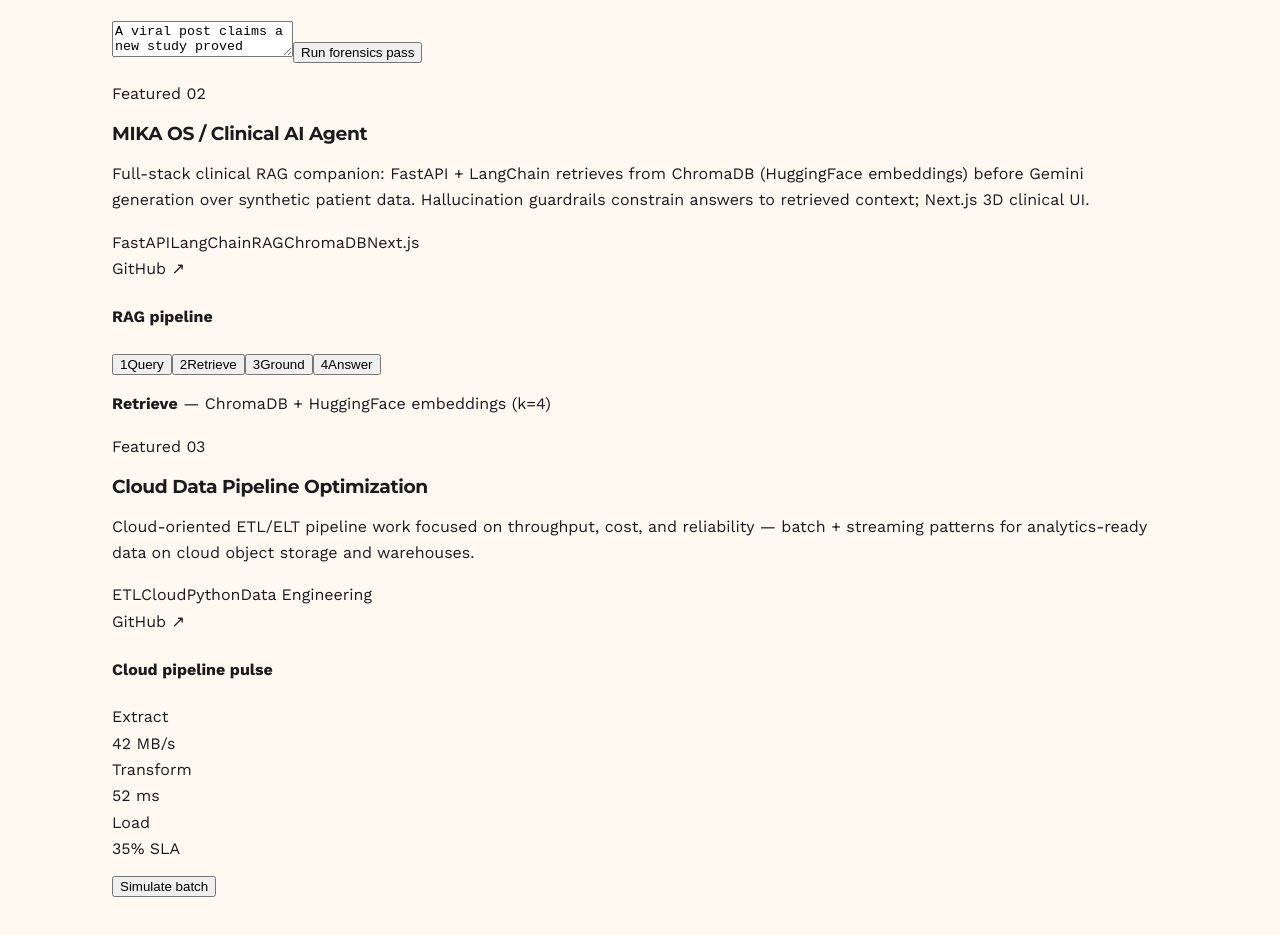
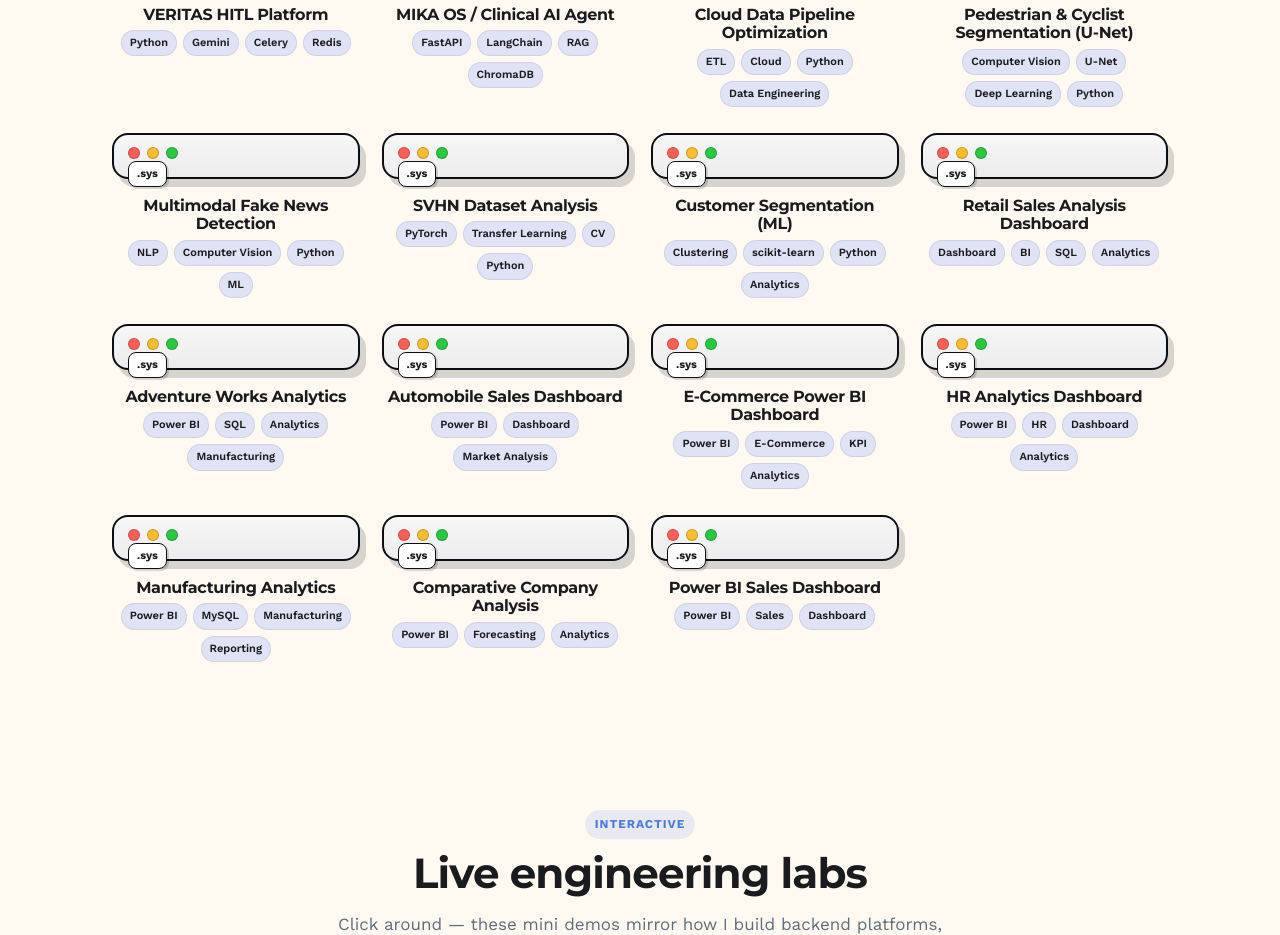
Before and after one commit to khajamujahid/Portfolio, a Next.js app: page / in a window 1280 px wide. Shown: the part 1360-2295 px from the top of the page. Built offline with nearby package versions, Linux system fonts and the light colour scheme.

Commit message:
Revert redesign: restore components/Projects.jsx

```diff
--- a/components/Projects.jsx
+++ b/components/Projects.jsx
@@ -1,242 +1,75 @@
-"use client";
+'use client';
+import { useState } from 'react';
+import { motion } from 'framer-motion';
+import { projects } from '@/lib/data';
 
-import { useMemo, useState } from "react";
-import { projects } from "@/lib/data";
+const allTags = Array.from(new Set(projects.flatMap((p) => p.tags))).sort();
 
-function VeritasStage() {
-  const [claim, setClaim] = useState(
-    "A viral post claims a new study proved coffee cures migraines overnight."
-  );
-  const [report, setReport] = useState(null);
-
-  const inspect = () => {
-    const lower = claim.toLowerCase();
-    const risk =
-      /cure|overnight|guaranteed|secret|100%/.test(lower) ? "elevated" :
-      /study|research|reported/.test(lower) ? "moderate" : "low";
-    setReport({
-      risk,
-      claims: 1,
-      sources: risk === "elevated" ? 0 : 2,
-      note:
-        risk === "elevated"
-          ? "Language cues suggest overclaiming. Flag for fact-check + image forensics."
-          : risk === "moderate"
-            ? "Claim is checkable. Route to Fact Check API and ELA on attached media."
-            : "Weak sensational markers. Still verify provenance before publishing."
-    });
-  };
+export default function Projects() {
+  const [active, setActive] = useState(null);
+  const [tag, setTag] = useState('All');
+  const filtered = tag === 'All' ? projects : projects.filter((p) => p.tags.includes(tag));
 
   return (
-    <div className="mini-panel" aria-live="polite">
-      <h4>Inspect claim</h4>
-      <textarea
-        className="claim-input"
-        value={claim}
-        onChange={(e) => setClaim(e.target.value)}
-        aria-label="Claim text to inspect"
-      />
-      <button type="button" className="chip" onClick={inspect}>
-        Run forensics pass
-      </button>
-      {report && (
-        <div className="claim-result">
-          Risk: <strong>{report.risk}</strong> · extracted claims {report.claims} ·
-          corroborating sources {report.sources}
-          <br />
-          {report.note}
+    <section id="projects" className="section" aria-labelledby="projects-title">
+      <img className="wavy" src="/wavy-bottom.svg" alt="" />
+      <div className="section-head">
+        <h2 id="projects-title">Projects</h2>
+        <p className="lede">A full pass across my GitHub — AI systems, CV/ML, data pipelines, and BI dashboards.</p>
+      </div>
+      <div className="filter-row">
+        {['All', ...allTags].map((t) => (
+          <button key={t} type="button" onClick={() => setTag(t)} className={tag === t ? 'btn chip active' : 'btn chip'}>{t}</button>
+        ))}
+      </div>
+      <div className="projects-grid">
+        {filtered.map((p, i) => (
+          <motion.article
+            key={p.title}
+            className="project-card rich"
+            initial={{ opacity: 0, y: 18 }}
+            whileInView={{ opacity: 1, y: 0 }}
+            viewport={{ once: true }}
+            transition={{ delay: i * 0.05 }}
+            onClick={() => setActive(p)}
+            onKeyDown={(e) => e.key === 'Enter' && setActive(p)}
+            role="button"
+            tabIndex={0}
+          >
+            <div className="window-project">
+              <div className="window-chrome"><i /><i /><i /></div>
+              {/* eslint-disable-next-line @next/next/no-img-element */}
+              <img className="thumb" src={p.image} alt="" loading="lazy" />
+              <span className="file-chip">.sys</span>
+            </div>
+            <div className="project-info">
+              <h3>{p.title}</h3>
+              <div className="modal-tags">{p.tags.slice(0, 4).map((t) => <span key={t}>{t}</span>)}</div>
+            </div>
+          </motion.article>
+        ))}
+      </div>
+
+      {active && (
+        <div className="modal-backdrop" onClick={() => setActive(null)}>
+          <motion.div className="modal" initial={{ opacity: 0, scale: 0.98 }} animate={{ opacity: 1, scale: 1 }} onClick={(e) => e.stopPropagation()}>
+            {/* eslint-disable-next-line @next/next/no-img-element */}
+            <img src={active.image} alt="" />
+            <div className="modal-body">
+              <h3>{active.title}</h3>
+              <p>{active.desc}</p>
+              <pre className="lab-code">{active.preview || '// open the GitHub repo for source'}</pre>
+              <div className="modal-tags">{active.tags.map((t) => <span key={t}>{t}</span>)}</div>
+              <div style={{ display: 'flex', gap: 10, flexWrap: 'wrap', marginTop: 8 }}>
+                {active.links.map((l) => (
+                  <a className="btn primary" key={l.url} href={l.url} target="_blank" rel="noopener">{l.label}</a>
+                ))}
+                <button className="btn" type="button" onClick={() => setActive(null)}>Close</button>
+              </div>
+            </div>
+          </motion.div>
         </div>
       )}
-    </div>
-  );
-}
-
-function MikaStage() {
-  const nodes = [
-    { id: "q", label: "Query", detail: "Clinical question enters the agent" },
-    { id: "r", label: "Retrieve", detail: "ChromaDB + HuggingFace embeddings (k=4)" },
-    { id: "g", label: "Ground", detail: "Guardrails constrain generation to context" },
-    { id: "a", label: "Answer", detail: "Gemini responds only from retrieved docs" }
-  ];
-  const [active, setActive] = useState("r");
-  const current = nodes.find((n) => n.id === active);
-
-  return (
-    <div className="mini-panel">
-      <h4>RAG pipeline</h4>
-      <div className="rag-nodes" role="list">
-        {nodes.map((n, i) => (
-          <button
-            key={n.id}
-            type="button"
-            className={`rag-node${active === n.id ? " is-active" : ""}`}
-            onClick={() => setActive(n.id)}
-            role="listitem"
-          >
-            <span aria-hidden="true">{i + 1}</span>
-            {n.label}
-          </button>
-        ))}
-      </div>
-      <p className="claim-result" style={{ marginTop: "0.85rem" }}>
-        <strong>{current.label}</strong> — {current.detail}
-      </p>
-    </div>
-  );
-}
-
-function PipelineStage() {
-  const [running, setRunning] = useState(false);
-  const [fills, setFills] = useState([42, 58, 35]);
-
-  const run = () => {
-    setRunning(true);
-    setFills([
-      70 + Math.floor(Math.random() * 25),
-      65 + Math.floor(Math.random() * 30),
-      55 + Math.floor(Math.random() * 40)
-    ]);
-    window.setTimeout(() => setRunning(false), 700);
-  };
-
-  const rows = [
-    { name: "Extract", metric: `${fills[0]} MB/s` },
-    { name: "Transform", metric: `${Math.max(12, 110 - fills[1])} ms` },
-    { name: "Load", metric: `${fills[2]}% SLA` }
-  ];
-
-  return (
-    <div className="mini-panel">
-      <h4>Cloud pipeline pulse</h4>
-      <div className="pipeline-viz">
-        {rows.map((row, i) => (
-          <div className="pipe-row" key={row.name}>
-            <span className="mono">{row.name}</span>
-            <div className="pipe-bar" aria-hidden="true">
-              <div className="pipe-fill" style={{ width: `${fills[i]}%` }} />
-            </div>
-            <span className="pipe-metric">{row.metric}</span>
-          </div>
-        ))}
-      </div>
-      <button
-        type="button"
-        className="chip"
-        style={{ marginTop: "0.85rem" }}
-        onClick={run}
-        aria-busy={running}
-      >
-        {running ? "Running…" : "Simulate batch"}
-      </button>
-    </div>
-  );
-}
-
-const STAGES = {
-  veritas: VeritasStage,
-  mika: MikaStage,
-  pipeline: PipelineStage
-};
-
-const TINTS = ["violet", "gold", "blue"];
-
-export default function Projects() {
-  const featured = useMemo(
-    () => projects.filter((p) => p.featured).slice(0, 3),
-    []
-  );
-  const rest = useMemo(() => projects.filter((p) => !p.featured), []);
-
-  return (
-    <section className="section" id="work" aria-labelledby="work-title">
-      <div className="section-head">
-        <div>
-          <p className="eyebrow">Selected work</p>
-          <h2 id="work-title" className="section-title">
-            Built to be inspected.
-          </h2>
-        </div>
-        <p className="section-note">
-          Independent tools and platform work — forensics, clinical RAG, and cloud pipelines with
-          interactive stages you can poke.
-        </p>
-      </div>
-
-      <div className="featured-stack">
-        {featured.map((project, index) => {
-          const Stage = STAGES[project.stage] || PipelineStage;
-          return (
-            <article
-              key={project.title}
-              className={`feature-card feature-card--${TINTS[index % TINTS.length]}`}
-            >
-              <div className="feature-copy">
-                <div>
-                  <p className="feature-kicker">Featured 0{index + 1}</p>
-                  <h3 className="feature-title">{project.title}</h3>
-                  <p className="feature-desc">{project.desc}</p>
-                  <div className="feature-tags">
-                    {project.tags.slice(0, 5).map((tag) => (
-                      <span className="tag" key={tag}>
-                        {tag}
-                      </span>
-                    ))}
-                  </div>
-                </div>
-                <div className="feature-links">
-                  {project.links.map((link) => (
-                    <a
-                      key={link.url}
-                      className="link-arrow"
-                      href={link.url}
-                      target="_blank"
-                      rel="noreferrer"
-                    >
-                      {link.label} <span aria-hidden="true">↗</span>
-                    </a>
-                  ))}
-                </div>
-              </div>
-              <div className="feature-stage">
-                <Stage />
-              </div>
-            </article>
-          );
-        })}
-      </div>
-
-      <div className="section-head" style={{ marginTop: "3.5rem", marginBottom: "1.25rem" }}>
-        <h3 className="section-title" style={{ fontSize: "clamp(1.4rem, 3vw, 2rem)" }}>
-          More from the lab
-        </h3>
-        <p className="section-note">The rest of the GitHub shelf — analytics, CV, and BI builds.</p>
-      </div>
-
-      <div className="project-grid">
-        {rest.map((project) => (
-          <article className="project-tile" key={project.title}>
-            <h3>{project.title}</h3>
-            <p>{project.desc}</p>
-            <div className="feature-tags">
-              {project.tags.slice(0, 3).map((tag) => (
-                <span className="tag" key={tag}>
-                  {tag}
-                </span>
-              ))}
-            </div>
-            {project.links?.[0] && (
-              <a
-                className="link-arrow"
-                href={project.links[0].url}
-                target="_blank"
-                rel="noreferrer"
-              >
-                Open project <span aria-hidden="true">↗</span>
-              </a>
-            )}
-          </article>
-        ))}
-      </div>
     </section>
   );
 }
```
